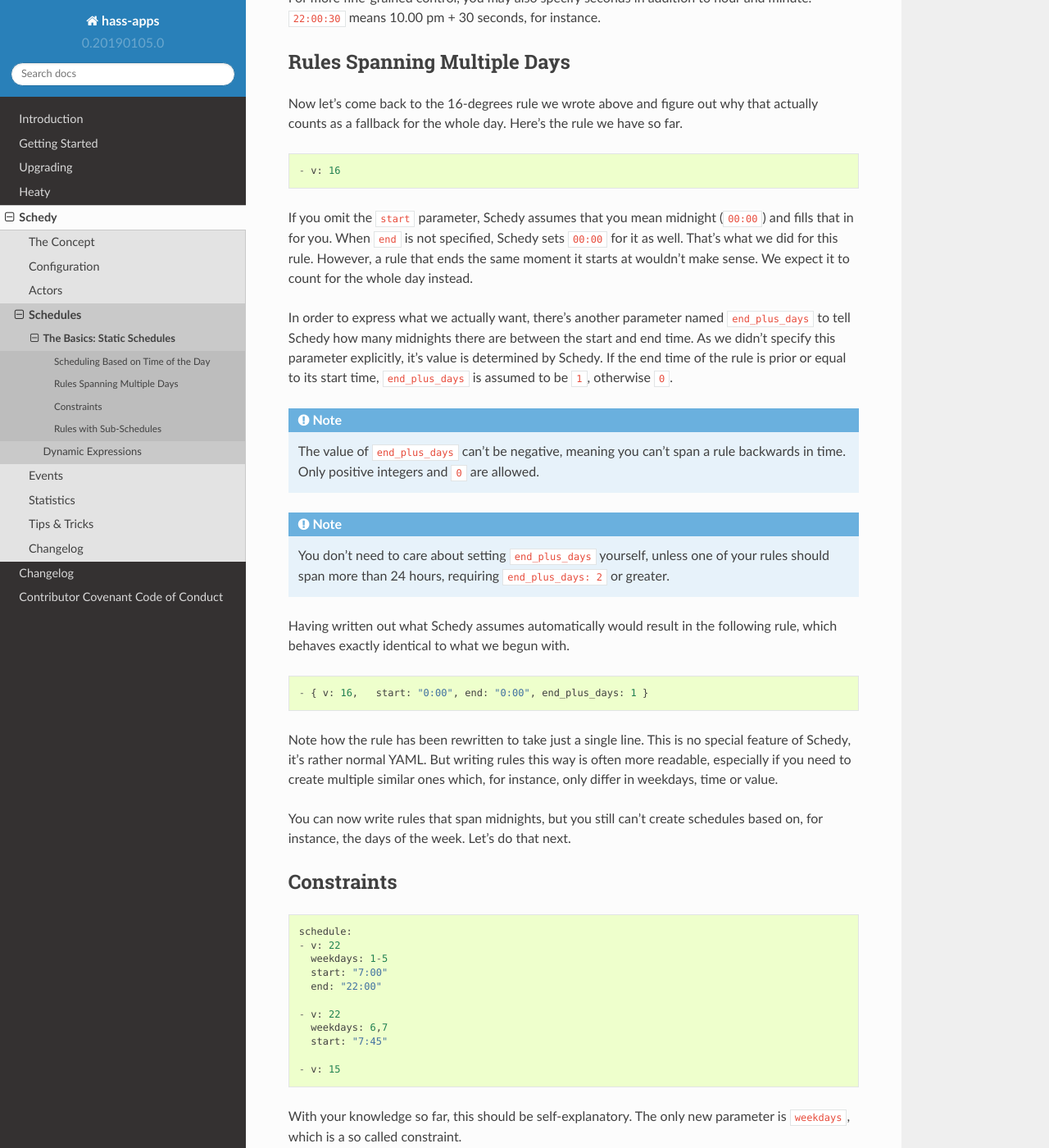
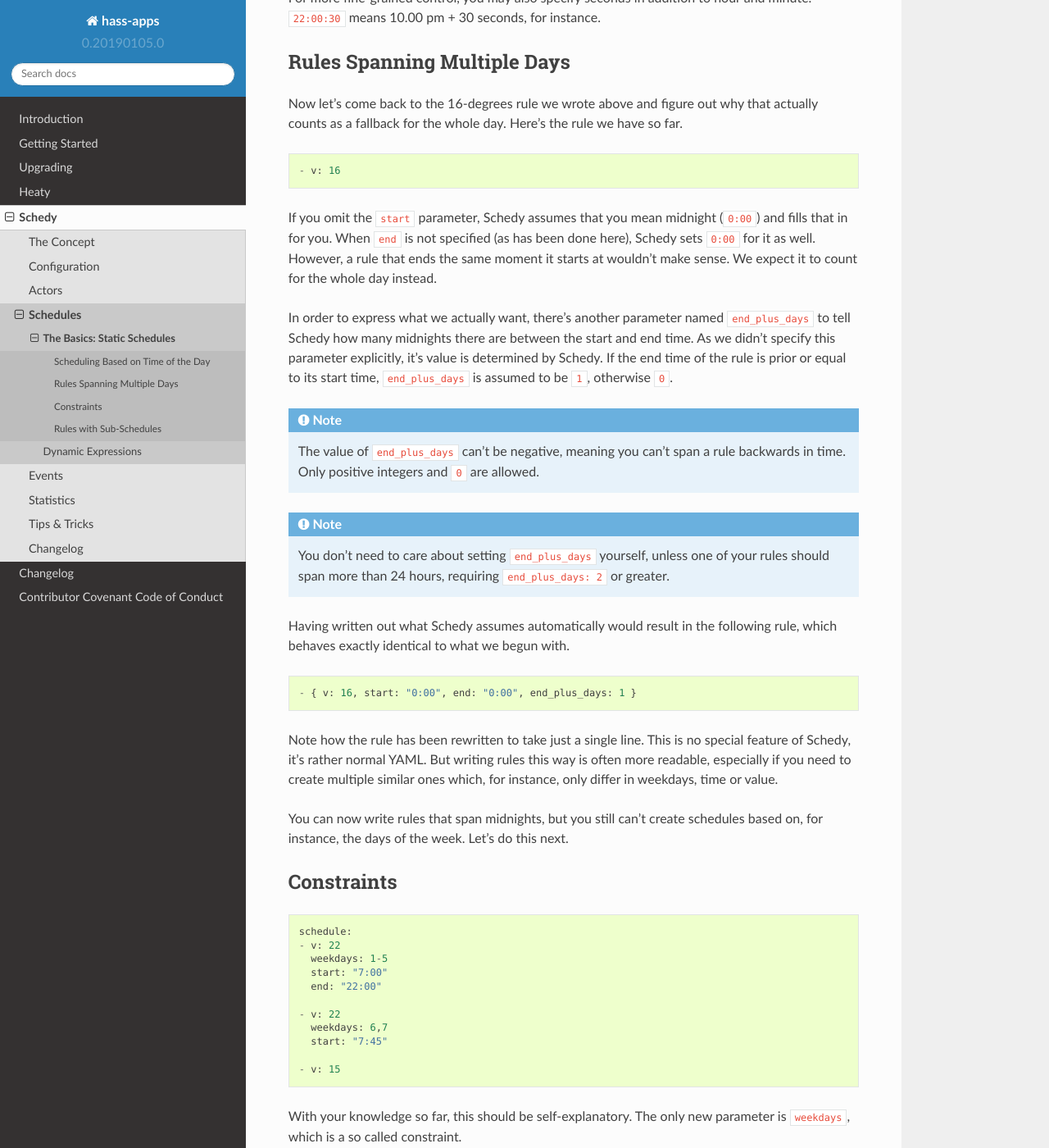
Before and after one commit to bob1de/hass-apps, a Sphinx documentation site: the page built from docs/apps/schedy/schedules/basics.rst, in a window 1280 px wide and 1400 px high, scrolled down 1195 px. Shown: the whole window at 82% size. Built offline with Sphinx 7.4.7 and the Read the Docs theme 2.0.0, drawn with Linux system fonts in a browser that asks for light colours.

Commit message:
[schedy] Small improvements in docs

```diff
--- a/docs/apps/schedy/schedules/basics.rst
+++ b/docs/apps/schedy/schedules/basics.rst
@@ -71,10 +71,10 @@ the rule we have so far.
     - v: 16
 
 If you omit the ``start`` parameter, Schedy assumes that you mean midnight
-(``00:00``) and fills that in for you. When ``end`` is not specified,
-Schedy sets ``00:00`` for it as well. That's what we did for this
-rule. However, a rule that ends the same moment it starts at wouldn't
-make sense. We expect it to count for the whole day instead.
+(``0:00``) and fills that in for you. When ``end`` is not specified
+(as has been done here), Schedy sets ``0:00`` for it as well. However,
+a rule that ends the same moment it starts at wouldn't make sense. We
+expect it to count for the whole day instead.
 
 In order to express what we actually want, there's another parameter named
 ``end_plus_days`` to tell Schedy how many midnights there are between
@@ -100,7 +100,7 @@ the following rule, which behaves exactly identical to what we begun with.
 
 ::
 
-    - { v: 16,   start: "0:00", end: "0:00", end_plus_days: 1 }
+    - { v: 16, start: "0:00", end: "0:00", end_plus_days: 1 }
 
 Note how the rule has been rewritten to take just a single line. This is
 no special feature of Schedy, it's rather normal YAML. But writing rules
@@ -108,7 +108,7 @@ this way is often more readable, especially if you need to create multiple
 similar ones which, for instance, only differ in weekdays, time or value.
 
 You can now write rules that span midnights, but you still can't create
-schedules based on, for instance, the days of the week. Let's do that
+schedules based on, for instance, the days of the week. Let's do this
 next.
 
 
```
